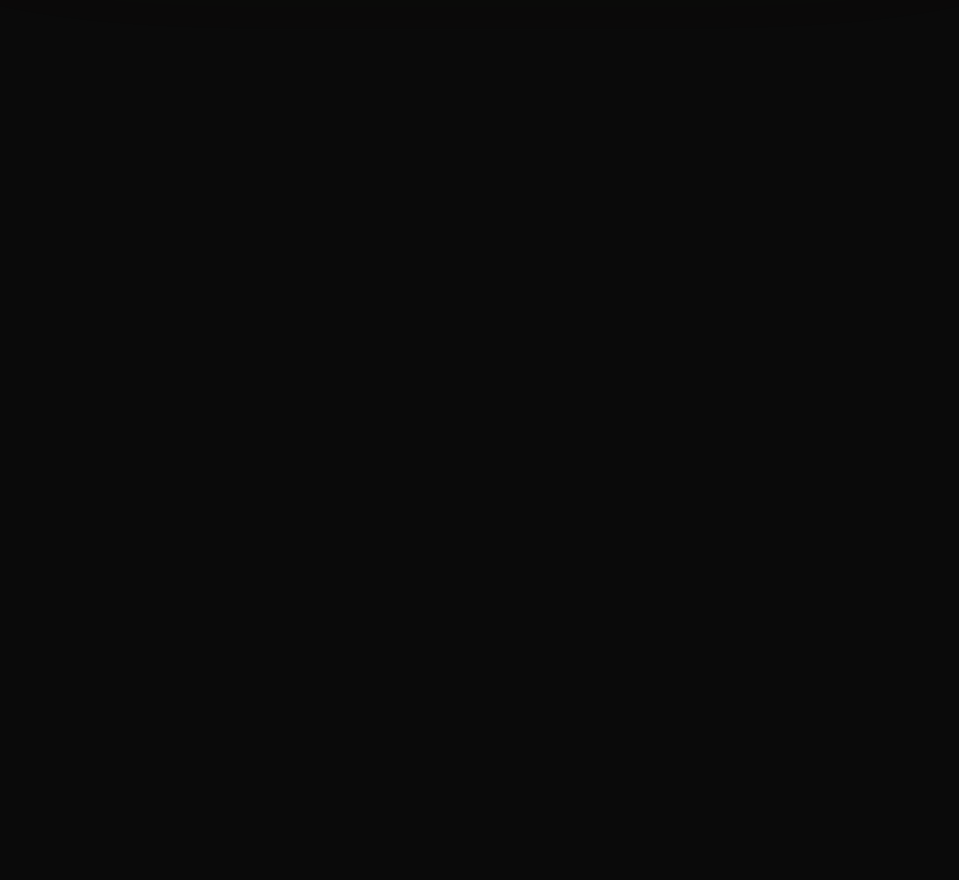
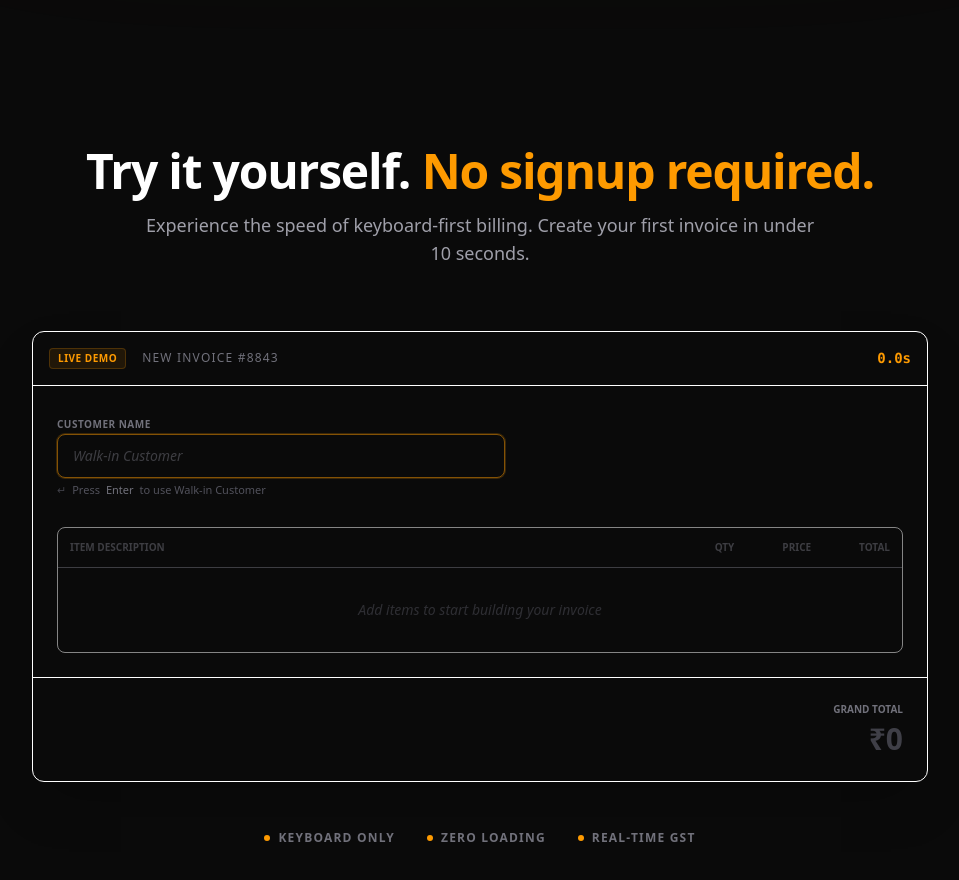
Before and after one commit to Kamranpathan98/marketing-webapp, a Next.js app: page / in a window 1280 px wide. Shown: the part 700-1580 px from the top of the page, without its empty margins (160-1119 px from the left). Before the commit the page ends 800 px from the top, so only its background shows below. Built offline with nearby package versions, Linux system fonts and the light colour scheme.

Commit message:
feat: implement interactive demo invoice component with walk-in customer quick-select and task tracking status

```diff
--- a/Tasks/phase-1-testable-core/P1-T2-customer-field-walkin.md
+++ b/Tasks/phase-1-testable-core/P1-T2-customer-field-walkin.md
@@ -1,7 +1,7 @@
 # P1-T2 — CustomerField with Walk-in Customer Skip
 
 **Phase**: 1 — Testable Core
-**Status**: [ ] NOT STARTED
+**Status**: [x] COMPLETE
 **Estimated effort**: 0.5 day
 **Depends on**: P1-T4 (DemoInvoice shell must exist for CustomerField to live in)
 
@@ -80,17 +80,17 @@ Internal state:
 
 ## Acceptance Criteria
 
-- [ ] Field is auto-focused when DemoInvoice mounts — cursor is blinking on page load without user clicking
-- [ ] Ghost text "Walk-in Customer" is visible before any interaction
-- [ ] Ghost text is visually distinct from a standard HTML placeholder (different class, different styling)
-- [ ] Instruction text "↵ Press Enter to use Walk-in Customer" is visible below the field on load
-- [ ] Pressing Enter on empty field: "Walk-in Customer" fills in, amber flash plays for ~100ms
-- [ ] Pressing Enter on empty field: focus moves immediately to Item Search field
-- [ ] Pressing Enter on empty field: instruction text fades out
-- [ ] Typing first character: instruction text fades out within 200ms
-- [ ] Pressing Enter on filled field: focus moves to Item Search field
-- [ ] Pressing Tab on field (empty or filled): same behavior as Enter
-- [ ] Timer starts on first keystroke in this field
-- [ ] Field is disabled after invoice is saved
-- [ ] No 'use client' warning — component is correctly marked 'use client'
-- [ ] Keyboard-only flow: user can go from page load to Item Search field without touching the mouse
+- [x] Field is auto-focused when DemoInvoice mounts — cursor is blinking on page load without user clicking
+- [x] Ghost text "Walk-in Customer" is visible before any interaction
+- [x] Ghost text is visually distinct from a standard HTML placeholder (different class, different styling)
+- [x] Instruction text "↵ Press Enter to use Walk-in Customer" is visible below the field on load
+- [x] Pressing Enter on empty field: "Walk-in Customer" fills in, amber flash plays for ~100ms
+- [x] Pressing Enter on empty field: focus moves immediately to Item Search field
+- [x] Pressing Enter on empty field: instruction text fades out
+- [x] Typing first character: instruction text fades out within 200ms
+- [x] Pressing Enter on filled field: focus moves to Item Search field
+- [x] Pressing Tab on field (empty or filled): same behavior as Enter
+- [x] Timer starts on first keystroke in this field
+- [x] Field is disabled after invoice is saved
+- [x] No 'use client' warning — component is correctly marked 'use client'
+- [x] Keyboard-only flow: user can go from page load to Item Search field without touching the mouse
--- a/src/app/page.tsx
+++ b/src/app/page.tsx
@@ -1,9 +1,11 @@
 import HeroSection from '@/components/sections/HeroSection';
+import InlineDemoSection from '@/components/demo/InlineDemoSection';
 
 export default function HomePage() {
   return (
     <main className="bg-surface min-h-screen">
       <HeroSection />
+      <InlineDemoSection />
     </main>
   );
 }
--- /dev/null
+++ b/src/components/demo/CustomerField.tsx
@@ -0,0 +1,102 @@
+'use client';
+
+import React, { useEffect, useRef, useState } from 'react';
+import WalkInSkipHint from './WalkInSkipHint';
+
+interface CustomerFieldProps {
+  value: string;
+  onChange: (value: string) => void;
+  onConfirm: () => void;
+  disabled: boolean;
+  autoFocus?: boolean;
+}
+
+/**
+ * CustomerField
+ * Handles customer name input with a "Walk-in Customer" shortcut.
+ * Includes auto-focus and amber flash animation on shortcut use.
+ */
+export default function CustomerField({
+  value,
+  onChange,
+  onConfirm,
+  disabled,
+  autoFocus = true
+}: CustomerFieldProps) {
+  const inputRef = useRef<HTMLInputElement>(null);
+  const [showInstruction, setShowInstruction] = useState(true);
+  const [isFlashing, setIsFlashing] = useState(false);
+
+  // Auto-focus on mount
+  useEffect(() => {
+    if (autoFocus && inputRef.current && !disabled) {
+      inputRef.current.focus();
+    }
+  }, [autoFocus, disabled]);
+
+  const handleKeyDown = (e: React.KeyboardEvent) => {
+    if (disabled) return;
+
+    // Enter or Tab triggers confirmation or Walk-in shortcut
+    if (e.key === 'Enter' || e.key === 'Tab') {
+      if (!value) {
+        // Walk-in Customer Shortcut Path
+        e.preventDefault(); // Prevent Tab from moving focus before we handle it
+        setIsFlashing(true);
+        onChange('Walk-in Customer');
+        setShowInstruction(false);
+
+        // Amber flash duration (100ms)
+        setTimeout(() => {
+          setIsFlashing(false);
+          onConfirm();
+        }, 100);
+      } else {
+        // Normal confirmation
+        onConfirm();
+      }
+    }
+  };
+
+  const handleChange = (e: React.ChangeEvent<HTMLInputElement>) => {
+    if (showInstruction) setShowInstruction(false);
+    onChange(e.target.value);
+  };
+
+  return (
+    <div className="space-y-1">
+      <label className="text-[10px] text-zinc-500 uppercase font-bold tracking-wider">
+        Customer Name
+      </label>
+
+      <div className="relative">
+        <input
+          ref={inputRef}
+          type="text"
+          disabled={disabled}
+          value={value}
+          onChange={handleChange}
+          onKeyDown={handleKeyDown}
+          spellCheck={false}
+          autoComplete="off"
+          className={`
+            w-full h-11 bg-surface border rounded-lg px-4 text-sm transition-all duration-150 font-sans
+            ${isFlashing ? 'bg-amber-500/20 border-amber-500 shadow-[0_0_15px_rgba(245,158,11,0.2)]' : 'border-surface-border'}
+            ${!disabled && !isFlashing ? 'focus:border-amber-500/50 focus:ring-1 focus:ring-amber-500/20 outline-none' : ''}
+            ${value === 'Walk-in Customer' && !isFlashing ? 'ghost-value' : 'text-white'}
+            disabled:opacity-60 disabled:cursor-not-allowed
+          `}
+        />
+
+        {/* Ghost Text Overlay (visible when field is empty) */}
+        {!value && !disabled && (
+          <div className="absolute inset-0 flex items-center px-4 pointer-events-none select-none">
+            <span className="ghost-value text-sm opacity-50">Walk-in Customer</span>
+          </div>
+        )}
+      </div>
+
+      <WalkInSkipHint visible={showInstruction && !value && !disabled} />
+    </div>
+  );
+}
--- /dev/null
+++ b/src/components/demo/DemoInvoice.tsx
@@ -0,0 +1,97 @@
+'use client';
+
+import React, { useReducer, useCallback } from 'react';
+import { InvoiceState, InvoiceAction } from '@/types/invoice';
+
+const initialState: InvoiceState = {
+  customer: '',
+  items: [],
+  status: 'idle',
+  startTime: null,
+  savedMs: null,
+  hasInteracted: false,
+  firstDropdownOpened: false,
+};
+
+import CustomerField from './CustomerField';
+
+function invoiceReducer(state: InvoiceState, action: InvoiceAction): InvoiceState {
+  switch (action.type) {
+    case 'SET_CUSTOMER':
+      return {
+        ...state,
+        customer: action.payload.customer,
+        hasInteracted: true,
+        startTime: state.startTime || Date.now(),
+        status: state.status === 'idle' ? 'active' : state.status,
+      };
+    case 'RESET':
+      return initialState;
+    default:
+      return state;
+  }
+}
+
+export default function DemoInvoice() {
+  const [state, dispatch] = useReducer(invoiceReducer, initialState);
+  const [focusedField, setFocusedField] = React.useState<string>('customer');
+
+  const handleCustomerChange = (customer: string) => {
+    dispatch({ type: 'SET_CUSTOMER', payload: { customer } });
+  };
+
+  const handleCustomerConfirm = useCallback(() => {
+    setFocusedField('search');
+  }, []);
+
+  return (
+    <div className="w-full max-w-4xl mx-auto bg-surface-card border border-surface-border rounded-xl shadow-2xl overflow-hidden font-sans">
+      {/* Demo Header */}
+      <div className="p-4 border-b border-surface-border-muted bg-surface-elevated/50 flex justify-between items-center">
+        <div className="flex items-center gap-4">
+          <div className="px-2 py-0.5 rounded bg-amber-500/10 border border-amber-500/20 text-amber-500 text-[10px] font-bold uppercase tracking-wider">
+            Live Demo
+          </div>
+          <span className="text-zinc-500 text-xs font-medium uppercase tracking-widest">New Invoice #8843</span>
+        </div>
+        <div className="text-amber-500 font-mono text-sm font-bold">0.0s</div>
+      </div>
+
+      <div className="p-6 space-y-8">
+        {/* Customer Section */}
+        <div className="max-w-md">
+          <CustomerField
+            value={state.customer}
+            onChange={handleCustomerChange}
+            onConfirm={handleCustomerConfirm}
+            disabled={state.status === 'saved'}
+            autoFocus={focusedField === 'customer'}
+          />
+        </div>
+
+        {/* Invoice Table Placeholder */}
+        <div className="border border-surface-border-muted rounded-lg overflow-hidden opacity-50 pointer-events-none">
+          <div className="bg-surface-elevated p-3 border-b border-surface-border-muted flex justify-between text-[10px] uppercase font-bold text-zinc-500">
+            <span>Item Description</span>
+            <div className="flex gap-12">
+              <span>Qty</span>
+              <span>Price</span>
+              <span>Total</span>
+            </div>
+          </div>
+          <div className="p-8 text-center text-zinc-600 text-sm italic">
+            Add items to start building your invoice
+          </div>
+        </div>
+      </div>
+
+      {/* Footer / Summary Placeholder */}
+      <div className="p-6 border-t border-surface-border-muted bg-surface-elevated/30 flex justify-end">
+        <div className="text-right space-y-1">
+          <div className="text-[10px] text-zinc-500 uppercase font-bold">Grand Total</div>
+          <div className="text-3xl font-bold text-zinc-700">₹0</div>
+        </div>
+      </div>
+    </div>
+  );
+}
--- /dev/null
+++ b/src/components/demo/InlineDemoSection.tsx
@@ -0,0 +1,46 @@
+'use client';
+
+import React from 'react';
+import DemoInvoice from './DemoInvoice';
+
+/**
+ * InlineDemoSection
+ * Wrapper for the interactive demo.
+ * Handles the layout and background for the demo area.
+ */
+export default function InlineDemoSection() {
+  return (
+    <section id="demo" className="py-24 bg-surface relative overflow-hidden">
+      {/* Background decoration */}
+      <div className="absolute top-0 left-0 w-full h-full bg-grid-texture bg-grid-48 opacity-[0.02] pointer-events-none"></div>
+
+      <div className="container mx-auto px-6 relative z-10">
+        <div className="max-w-4xl mx-auto text-center mb-16 space-y-4">
+          <h2 className="text-3xl md:text-5xl font-bold text-white tracking-tight">
+            Try it yourself. <span className="text-amber-500">No signup required.</span>
+          </h2>
+          <p className="text-zinc-400 text-lg max-w-2xl mx-auto">
+            Experience the speed of keyboard-first billing. Create your first invoice in under 10 seconds.
+          </p>
+        </div>
+
+        <DemoInvoice />
+
+        <div className="mt-12 flex justify-center items-center gap-8 text-zinc-500">
+          <div className="flex items-center gap-2">
+            <span className="w-1.5 h-1.5 rounded-full bg-amber-500"></span>
+            <span className="text-xs uppercase font-bold tracking-widest">Keyboard Only</span>
+          </div>
+          <div className="flex items-center gap-2">
+            <span className="w-1.5 h-1.5 rounded-full bg-amber-500"></span>
+            <span className="text-xs uppercase font-bold tracking-widest">Zero Loading</span>
+          </div>
+          <div className="flex items-center gap-2">
+            <span className="w-1.5 h-1.5 rounded-full bg-amber-500"></span>
+            <span className="text-xs uppercase font-bold tracking-widest">Real-time GST</span>
+          </div>
+        </div>
+      </div>
+    </section>
+  );
+}
--- /dev/null
+++ b/src/components/demo/WalkInSkipHint.tsx
@@ -0,0 +1,27 @@
+'use client';
+
+import React from 'react';
+
+interface WalkInSkipHintProps {
+  visible: boolean;
+}
+
+/**
+ * WalkInSkipHint
+ * Displays the "Press Enter to use Walk-in Customer" instruction.
+ * Fades out when not visible.
+ */
+export default function WalkInSkipHint({ visible }: WalkInSkipHintProps) {
+  return (
+    <div
+      className={`mt-1.5 transition-opacity duration-200 ${
+        visible ? 'opacity-100' : 'opacity-0 pointer-events-none'
+      }`}
+    >
+      <span className="text-zinc-600 text-[11px] font-medium flex items-center gap-1.5 leading-none">
+        <span className="text-zinc-700">↵</span>
+        Press <kbd className="font-sans text-zinc-500">Enter</kbd> to use Walk-in Customer
+      </span>
+    </div>
+  );
+}
```
Also changed, not shown: Tasks/STATUS.md (+1 -1 lines).
